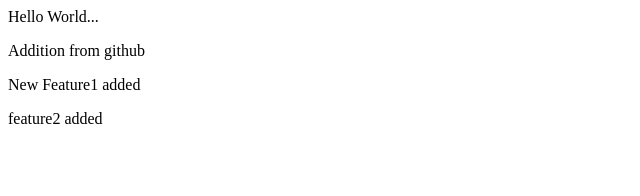
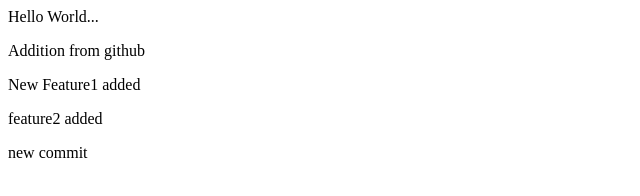
Before and after one commit to sardars270/FirstProject, a plain HTML site: page index.html in a window 1280 px wide. Shown: the full height of the page, 0-640 px from the left. Drawn offline with Linux system fonts and the light colour scheme.

Commit message:
New commit from origin on main

```diff
--- a/index.html
+++ b/index.html
@@ -2,3 +2,4 @@
 <p>Addition from github</p>
 <p>New Feature1 added</p>
 <p>feature2 added</p>
+<p>new commit</p>
```
